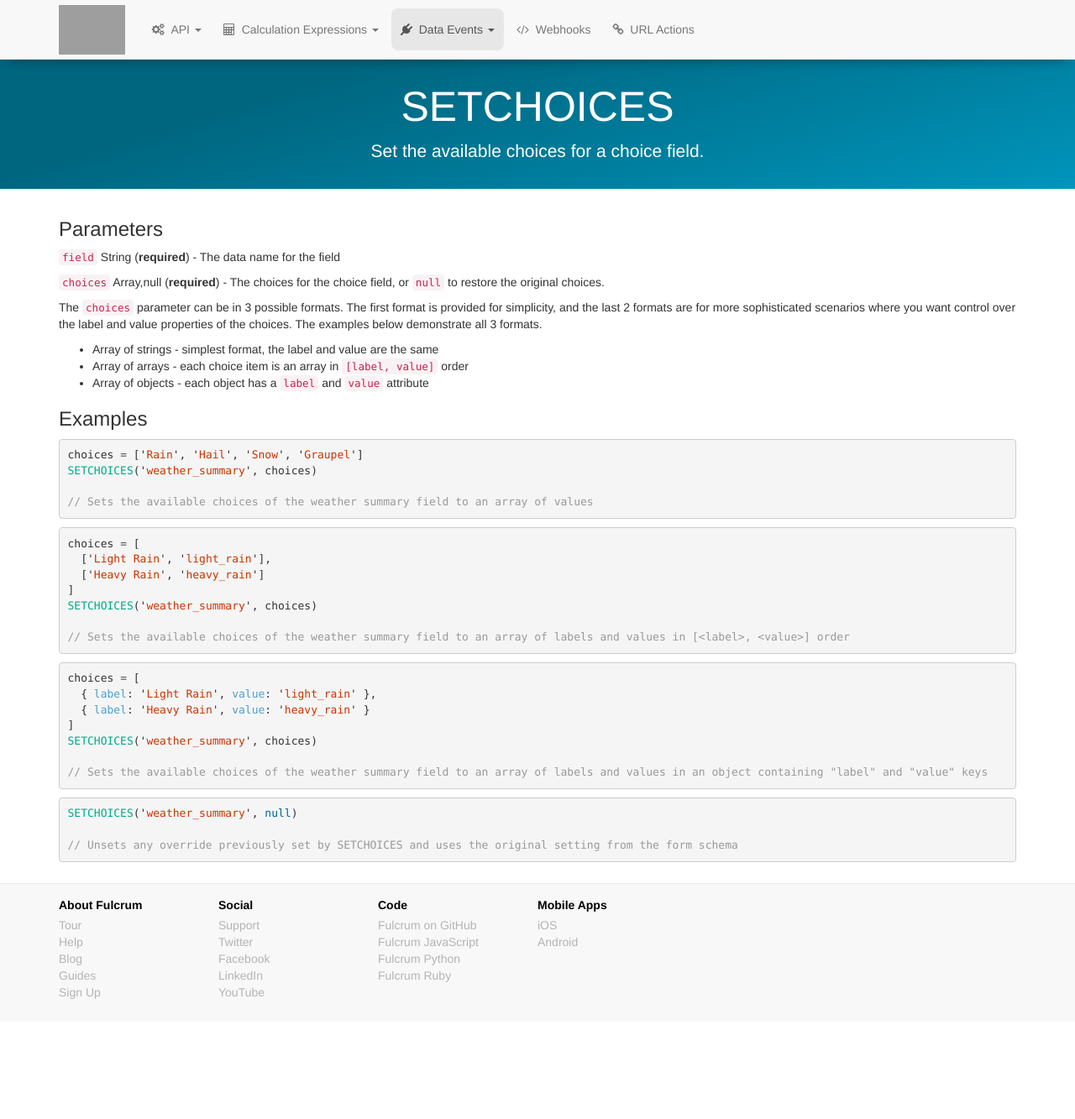
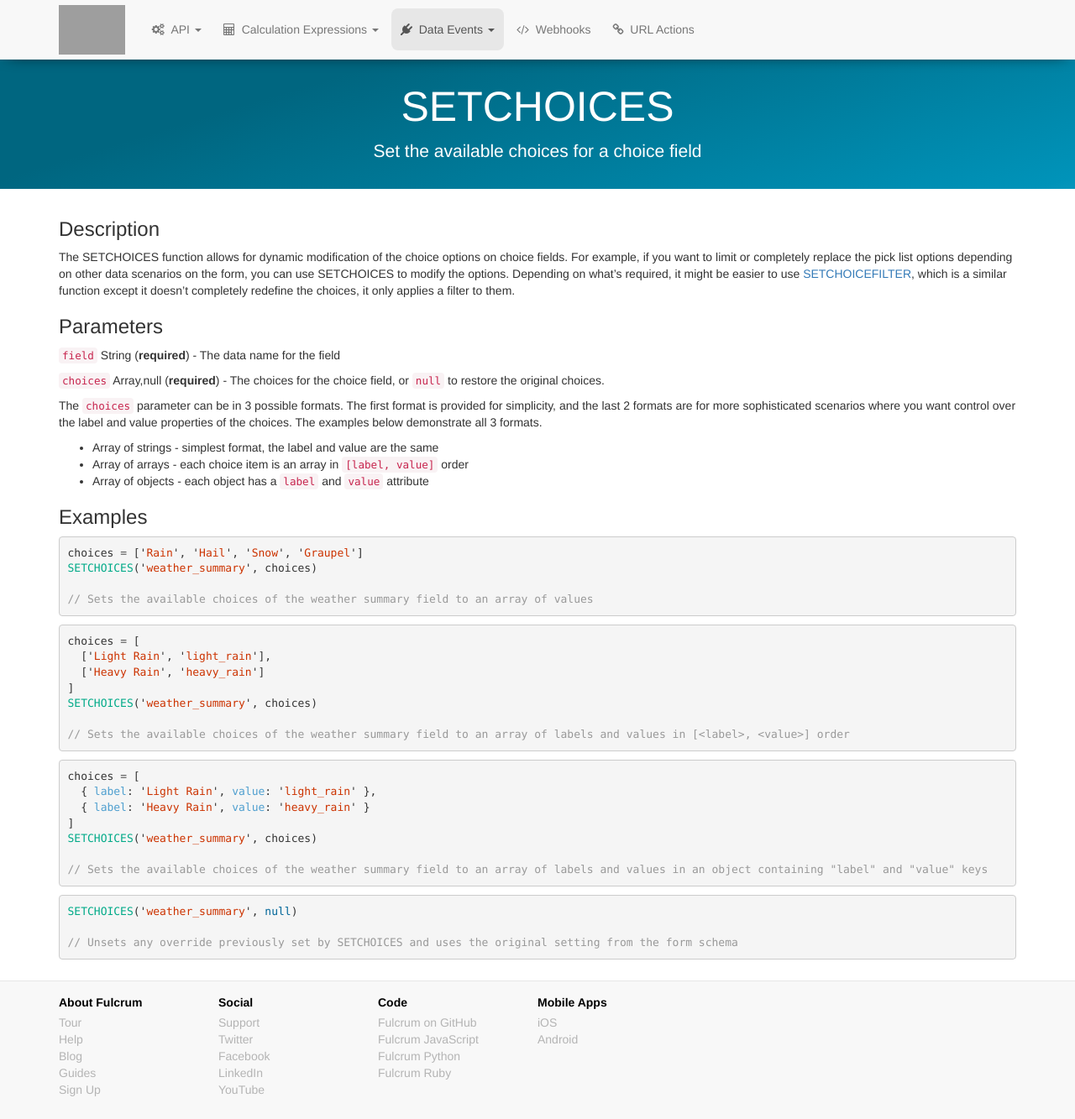
Before and after one commit to rylincoln/developer.fulcrumapp.com, a Jekyll site: the page built from _data-events/reference/setchoices.md, in a window 1280 px wide and 1333 px high. Shown: the whole window at 84% size. Built offline with Jekyll 4.4.1, drawn with Linux system fonts in a browser that asks for light colours; nearby versions of some CDN libraries; grey boxes are pictures that could not be loaded.

Commit message:
Add some detail to SETCHOICES

```diff
--- a/_data-events/reference/setchoices.md
+++ b/_data-events/reference/setchoices.md
@@ -2,10 +2,14 @@
 layout: default
 section: data_events
 title: "SETCHOICES"
-description: "Set the available choices for a choice field."
+description: "Set the available choices for a choice field"
 category: section
 permalink: /data-events/reference/setchoices/
 ---
+
+### Description
+
+The SETCHOICES function allows for dynamic modification of the choice options on choice fields. For example, if you want to limit or completely replace the pick list options depending on other data scenarios on the form, you can use SETCHOICES to modify the options. Depending on what's required, it might be easier to use [SETCHOICEFILTER](/data-events/reference/setchoicefilter/), which is a similar function except it doesn't completely redefine the choices, it only applies a filter to them.
 
 ### Parameters
 
```
